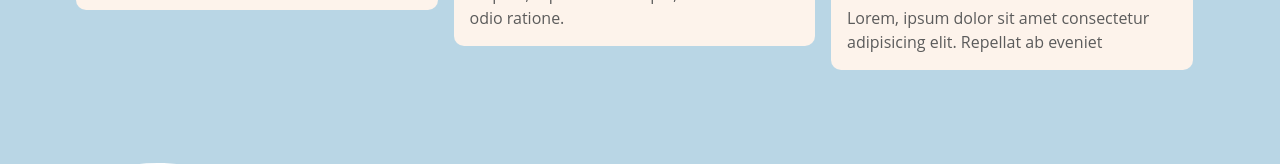
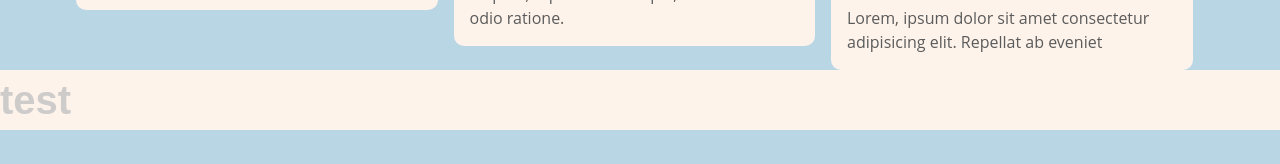
Before and after one commit to Laerke-Nicole/PokeTrademon, a Vue app: page / in a window 1280 px wide. Shown: the part 3378-3542 px from the top of the page. Built offline with nearby package versions, Linux system fonts and the light colour scheme; no server answers; a web font is replaced by a local one.

Commit message:
added vue motion as a global

```diff
--- a/src/main.ts
+++ b/src/main.ts
@@ -5,10 +5,12 @@ import { createPinia } from 'pinia'
 
 import App from './App.vue'
 import router from './router'
+import { MotionPlugin } from '@vueuse/motion'
 
 const app = createApp(App)
 
 app.use(createPinia())
 app.use(router)
+app.use(MotionPlugin)
 
 app.mount('#app')
--- a/src/views/HomeView.vue
+++ b/src/views/HomeView.vue
@@ -157,6 +157,13 @@
     </div>
   </div>
   </section>
+
+
+
+  <div v-motion-slide-visible-once-left>
+    <h1>test</h1>
+  </div>
+
 </template>
 
 <script setup lang="ts">
```
